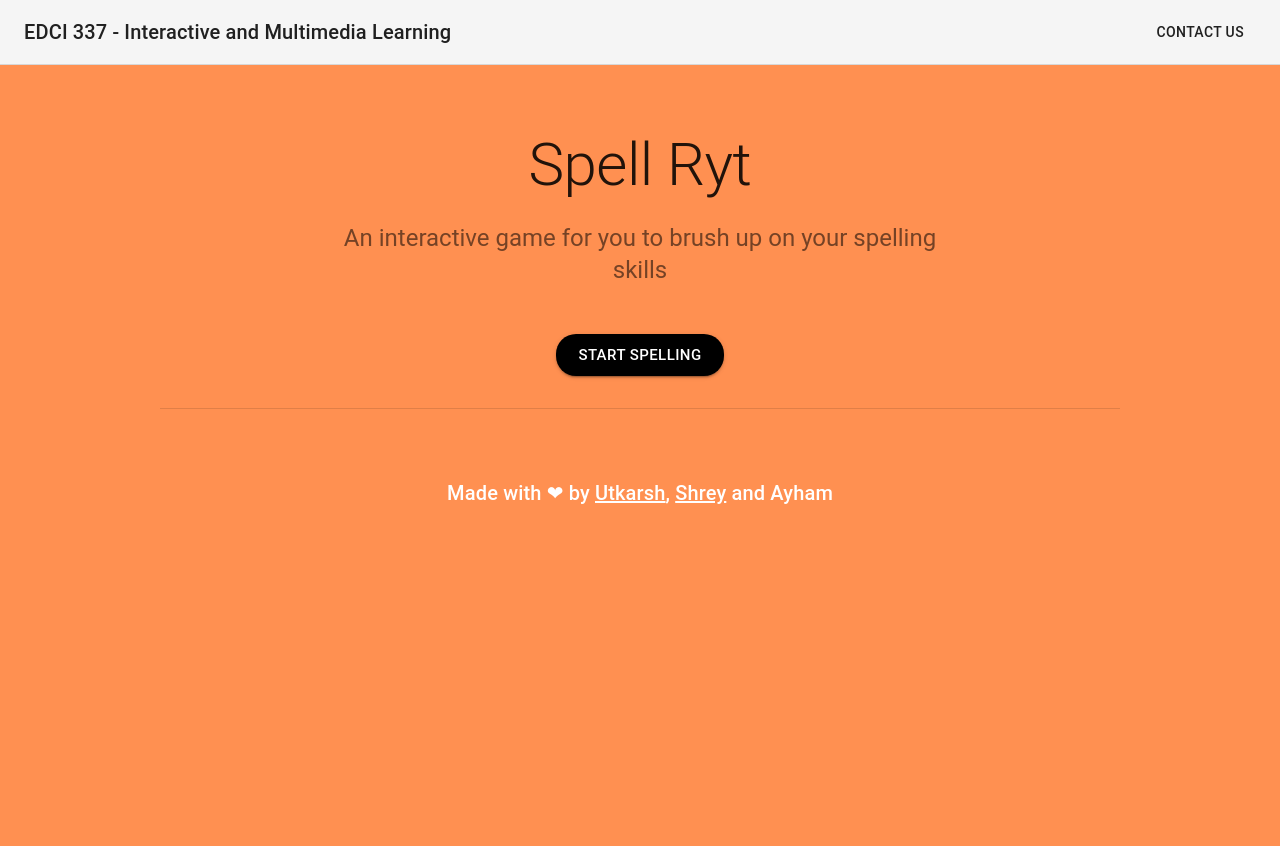
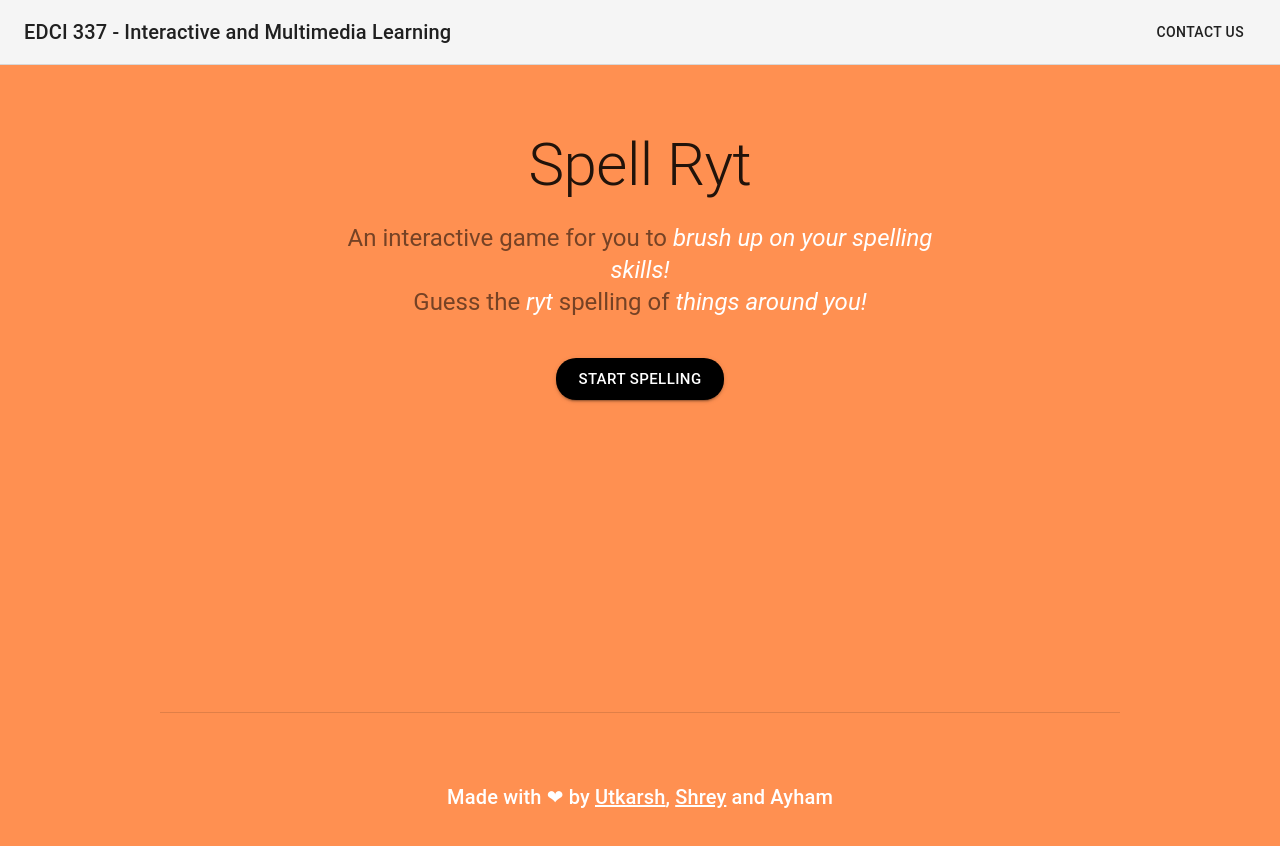
Before and after one commit to iamutkarsh23/spellryt, a React (Create React App) app: page / in a window 1280 px wide. Shown: the top 846 px of the page. Before the commit the page ends 800 px from the top, so only its background shows below. Built offline with nearby package versions, Linux system fonts and the light colour scheme.

Commit message:
feat: fix some styling

```diff
--- a/src/components/GamePage.tsx
+++ b/src/components/GamePage.tsx
@@ -19,7 +19,7 @@ const useStyles = makeStyles((theme) => ({
         marginTop: "10px",
         // backgroundColor: '#FF9051',
         padding: '20px !important',
-        marginBottom: '50px'
+        marginBottom: '190px'
     },
     intro: {
         marginTop: "50px",
@@ -104,13 +104,14 @@ const useStyles = makeStyles((theme) => ({
 // ]
 
 const options: CustOpt = {
-    // deterministic: true,
+    deterministic: true,
     spiral: 'rectangular',
     fontSizes: [Number(35),Number(60)],
     rotations: 100,
 }
 
 type CustOpt = {
+    deterministic: boolean
     spiral: 'archimedean' | 'rectangular';
     fontSizes: [number, number],
     rotations: number
--- a/src/components/InstructionPage.tsx
+++ b/src/components/InstructionPage.tsx
@@ -6,7 +6,7 @@ import { GameStatus } from '../models/Game';
 const useStyles = makeStyles((theme) => ({
 
     heroContent: {
-      padding: theme.spacing(8, 0, 6),
+      padding: theme.spacing(8, 0, 35),
     },
     btn: {
         borderRadius: '20px',
@@ -30,17 +30,20 @@ export const InstructionsPage: React.FC<Model> = (props: any) => {
             Spell Ryt
             </Typography>
             <Typography variant="h5" align="center" color="textSecondary" component="p">
-            An interactive game for you to brush up on your spelling skills
+              An interactive game for you to <i style={{color: 'white'}}>brush up on your spelling skills!</i>
+              <br />
+              Guess the <i style={{color: 'white'}}>ryt</i> spelling of <i style={{color: 'white'}}>things around you!</i>
             </Typography>
-        </Container>
-
-        <div style={{display: 'flex', justifyContent: 'center'}}>
+            <div style={{display: 'flex', justifyContent: 'center', marginTop: '40px'}}>
                 <Button variant="contained" color="primary" size='large' className={classes.btn}
                   onClick={() => setCurrentStatus(GameStatus.STARTED)}
                 >
                 Start spelling
                 </Button>
-        </div>
+            </div>
+        </Container>
+
+
       </>
     )
 }
--- a/src/components/Rounds.ts
+++ b/src/components/Rounds.ts
@@ -5,12 +5,15 @@ export const roundsMap = [
         images : [
             {
                 original: 'https://images.unsplash.com/photo-1554332208-9dfebcc48334?ixid=MnwxMjA3fDB8MHxwaG90by1wYWdlfHx8fGVufDB8fHx8&ixlib=rb-1.2.1&auto=format&fit=crop&w=1050&q=80',
+                thumbnail: 'https://images.unsplash.com/photo-1554332208-9dfebcc48334?ixid=MnwxMjA3fDB8MHxwaG90by1wYWdlfHx8fGVufDB8fHx8&ixlib=rb-1.2.1&auto=format&fit=crop&w=1050&q=80',
             },
             {
               original: 'https://images.unsplash.com/photo-1521022969448-49639904ed7b?ixid=MnwxMjA3fDB8MHxwaG90by1wYWdlfHx8fGVufDB8fHx8&ixlib=rb-1.2.1&auto=format&fit=crop&w=1050&q=80',
+              thumbnail: 'https://images.unsplash.com/photo-1521022969448-49639904ed7b?ixid=MnwxMjA3fDB8MHxwaG90by1wYWdlfHx8fGVufDB8fHx8&ixlib=rb-1.2.1&auto=format&fit=crop&w=1050&q=80',
             },
             {
               original: 'https://images.unsplash.com/photo-1579160746359-81167618a8b6?ixlib=rb-1.2.1&ixid=MnwxMjA3fDB8MHxwaG90by1wYWdlfHx8fGVufDB8fHx8&auto=format&fit=crop&w=1050&q=80',
+              thumbnail: 'https://images.unsplash.com/photo-1579160746359-81167618a8b6?ixlib=rb-1.2.1&ixid=MnwxMjA3fDB8MHxwaG90by1wYWdlfHx8fGVufDB8fHx8&auto=format&fit=crop&w=1050&q=80',
             },
         ],
         words: convertWordsToJumbled('fireplace'),
@@ -20,12 +23,15 @@ export const roundsMap = [
         images : [
             {
               original: 'https://images.unsplash.com/photo-1613280194169-6bb2f32a6bfa?ixlib=rb-1.2.1&ixid=MnwxMjA3fDB8MHxwaG90by1wYWdlfHx8fGVufDB8fHx8&auto=format&fit=crop&w=1051&q=80',
+              thumbnail: 'https://images.unsplash.com/photo-1613280194169-6bb2f32a6bfa?ixlib=rb-1.2.1&ixid=MnwxMjA3fDB8MHxwaG90by1wYWdlfHx8fGVufDB8fHx8&auto=format&fit=crop&w=1051&q=80',
             },
             {
               original: 'https://images.unsplash.com/photo-1539786774582-0707555f1f72?ixid=MnwxMjA3fDB8MHxwaG90by1wYWdlfHx8fGVufDB8fHx8&ixlib=rb-1.2.1&auto=format&fit=crop&w=967&q=80',
+              thumbnail: 'https://images.unsplash.com/photo-1539786774582-0707555f1f72?ixid=MnwxMjA3fDB8MHxwaG90by1wYWdlfHx8fGVufDB8fHx8&ixlib=rb-1.2.1&auto=format&fit=crop&w=967&q=80',
             },
             {
               original: 'https://images.unsplash.com/photo-1461151304267-38535e780c79?ixid=MnwxMjA3fDB8MHxwaG90by1wYWdlfHx8fGVufDB8fHx8&ixlib=rb-1.2.1&auto=format&fit=crop&w=1490&q=80',
+              thumbnail: 'https://images.unsplash.com/photo-1461151304267-38535e780c79?ixid=MnwxMjA3fDB8MHxwaG90by1wYWdlfHx8fGVufDB8fHx8&ixlib=rb-1.2.1&auto=format&fit=crop&w=1490&q=80',
             },
         ],
         words: convertWordsToJumbled('television'),
@@ -35,12 +41,15 @@ export const roundsMap = [
         images : [
             {
               original: 'https://images.unsplash.com/photo-1464037866556-6812c9d1c72e?ixid=MnwxMjA3fDB8MHxwaG90by1wYWdlfHx8fGVufDB8fHx8&ixlib=rb-1.2.1&auto=format&fit=crop&w=1050&q=80',
+              thumbnail: 'https://images.unsplash.com/photo-1464037866556-6812c9d1c72e?ixid=MnwxMjA3fDB8MHxwaG90by1wYWdlfHx8fGVufDB8fHx8&ixlib=rb-1.2.1&auto=format&fit=crop&w=1050&q=80',
             },
             {
               original: 'https://images.unsplash.com/photo-1550740850-48b638b91c65?ixid=MnwxMjA3fDB8MHxwaG90by1wYWdlfHx8fGVufDB8fHx8&ixlib=rb-1.2.1&auto=format&fit=crop&w=1514&q=80',
+              thumbnail: 'https://images.unsplash.com/photo-1550740850-48b638b91c65?ixid=MnwxMjA3fDB8MHxwaG90by1wYWdlfHx8fGVufDB8fHx8&ixlib=rb-1.2.1&auto=format&fit=crop&w=1514&q=80',
             },
             {
               original: 'https://images.unsplash.com/photo-1529074963764-98f45c47344b?ixid=MnwxMjA3fDB8MHxwaG90by1wYWdlfHx8fGVufDB8fHx8&ixlib=rb-1.2.1&auto=format&fit=crop&w=1064&q=80',
+              thumbnail: 'https://images.unsplash.com/photo-1529074963764-98f45c47344b?ixid=MnwxMjA3fDB8MHxwaG90by1wYWdlfHx8fGVufDB8fHx8&ixlib=rb-1.2.1&auto=format&fit=crop&w=1064&q=80',
             },
         ],
         words: convertWordsToJumbled('airplane'),
@@ -50,12 +59,15 @@ export const roundsMap = [
         images : [
             {
               original: 'https://images.unsplash.com/photo-1429041966141-44d228a42775?ixid=MnwxMjA3fDB8MHxwaG90by1wYWdlfHx8fGVufDB8fHx8&ixlib=rb-1.2.1&auto=format&fit=crop&w=1050&q=80',
+              thumbnail: 'https://images.unsplash.com/photo-1429041966141-44d228a42775?ixid=MnwxMjA3fDB8MHxwaG90by1wYWdlfHx8fGVufDB8fHx8&ixlib=rb-1.2.1&auto=format&fit=crop&w=1050&q=80',
             },
             {
               original: 'https://images.unsplash.com/uploads/14127101912749510b8ed/82743738?ixlib=rb-1.2.1&ixid=MnwxMjA3fDB8MHxwaG90by1wYWdlfHx8fGVufDB8fHx8&auto=format&fit=crop&w=1050&q=80',
+              thumbnail: 'https://images.unsplash.com/uploads/14127101912749510b8ed/82743738?ixlib=rb-1.2.1&ixid=MnwxMjA3fDB8MHxwaG90by1wYWdlfHx8fGVufDB8fHx8&auto=format&fit=crop&w=1050&q=80',
             },
             {
               original: 'https://images.unsplash.com/40/lUUnN7VGSoWZ3noefeH7_Baker%20Beach-12.jpg?ixlib=rb-1.2.1&ixid=MnwxMjA3fDB8MHxwaG90by1wYWdlfHx8fGVufDB8fHx8&auto=format&fit=crop&w=1050&q=80',
+              thumbnail: 'https://images.unsplash.com/40/lUUnN7VGSoWZ3noefeH7_Baker%20Beach-12.jpg?ixlib=rb-1.2.1&ixid=MnwxMjA3fDB8MHxwaG90by1wYWdlfHx8fGVufDB8fHx8&auto=format&fit=crop&w=1050&q=80',
             },
         ],
         words: convertWordsToJumbled('bridge'),
@@ -65,9 +77,11 @@ export const roundsMap = [
         images : [
             {
               original: 'https://images.unsplash.com/photo-1494129935429-873eafa78178?ixid=MnwxMjA3fDB8MHxwaG90by1wYWdlfHx8fGVufDB8fHx8&ixlib=rb-1.2.1&auto=format&fit=crop&w=1378&q=80',
+              thumbnail: 'https://images.unsplash.com/photo-1494129935429-873eafa78178?ixid=MnwxMjA3fDB8MHxwaG90by1wYWdlfHx8fGVufDB8fHx8&ixlib=rb-1.2.1&auto=format&fit=crop&w=1378&q=80',
             },
             {
               original: 'https://images.unsplash.com/photo-1494129935429-873eafa78178?ixlib=rb-1.2.1&ixid=MnwxMjA3fDB8MHxwaG90by1wYWdlfHx8fGVufDB8fHx8&auto=format&fit=crop&w=1078&q=80',
+              thumbnail: 'https://images.unsplash.com/photo-1494129935429-873eafa78178?ixlib=rb-1.2.1&ixid=MnwxMjA3fDB8MHxwaG90by1wYWdlfHx8fGVufDB8fHx8&auto=format&fit=crop&w=1078&q=80',
             },
         ],
         words: convertWordsToJumbled('traffic light'),
```
